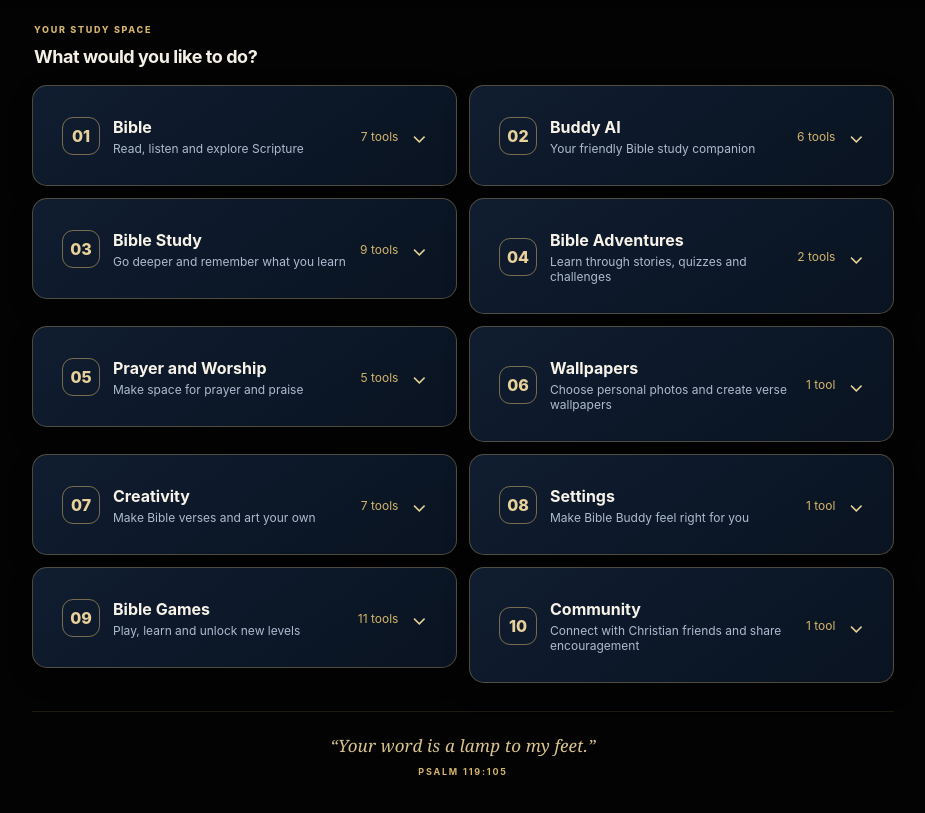
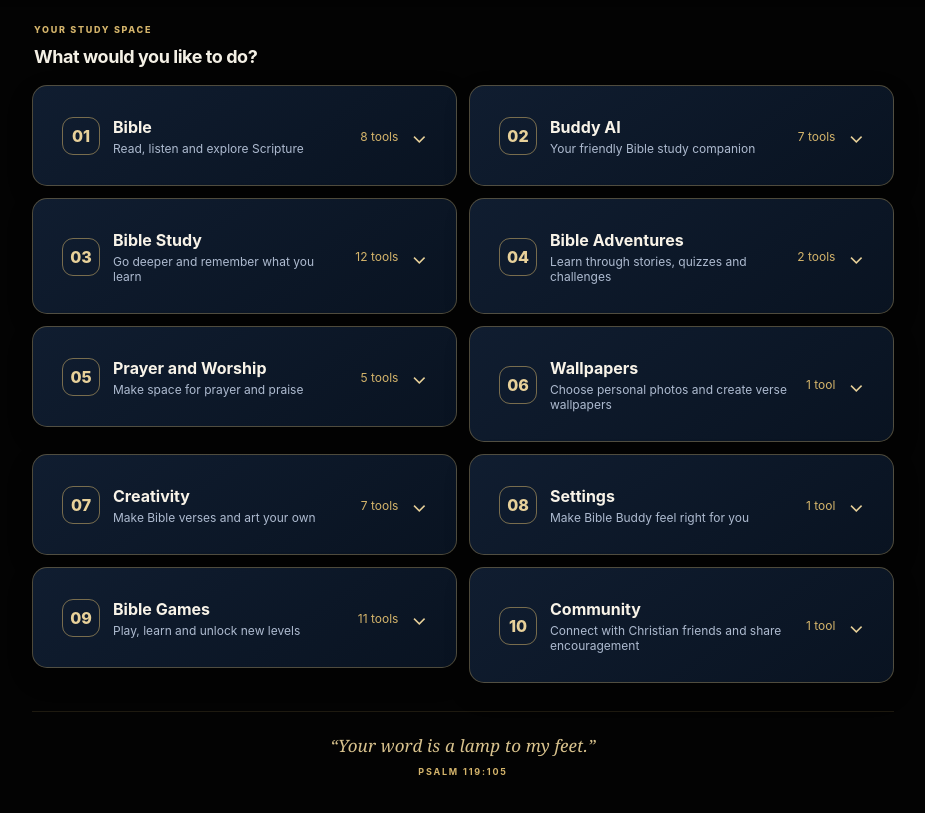
Before and after one commit to bubu854/Bible-buddy-2.0, a plain HTML site: page index.html in a window 1280 px wide. Shown: the part 820-1633 px from the top of the page, without its empty margins (177-1102 px from the left). Drawn offline with nearby package versions, Linux system fonts and the light colour scheme; no server answers.

Commit message:
Load new Bible Buddy feature pack

```diff
--- a/index.html
+++ b/index.html
@@ -126,6 +126,6 @@
 <p class="small-note" id="themeStatus" aria-live="polite">Black &amp; Gold is the default theme.</p>
 </div>
 <div class="setting-row"><div><strong>Dark appearance</strong><small>Dark appearance</small></div><label class="switch"><input type="checkbox" id="darkToggle" checked><span></span></label></div></div><div class="panel"><h3>Your saved data</h3><p class="muted">Journal entries, prayer requests and saved verses stay on this device.</p><button id="exportData" class="secondary-btn">Export my notes</button></div></section>
-</main><nav class="bottom-nav"><button data-page="home" class="nav-item active"><span>⌂</span>Home</button><button data-page="bible" class="nav-item"><span>▤</span>Bible</button><button data-page="buddy" class="nav-item"><span>✧</span>Buddy</button><button data-page="recorder" class="nav-item"><span>◉</span>Record</button><button data-page="settings" class="nav-item"><span>⚙</span>Settings</button><button data-page="community" class="nav-item"><span>◎</span>Community</button></nav><div id="toast" class="toast" role="status"></div><script src="./script.js?v=48"></script><script src="https://cdn.jsdelivr.net/npm/@supabase/supabase-js@2"></script><script src="./community.js?v=12"></script><script src="./feature-pack.js"></script><script src="./category-home.js?v=73"></script><script src="./wallpaper-photo.js"></script><script src="./theme.js?v=2"></script><script>
+</main><nav class="bottom-nav"><button data-page="home" class="nav-item active"><span>⌂</span>Home</button><button data-page="bible" class="nav-item"><span>▤</span>Bible</button><button data-page="buddy" class="nav-item"><span>✧</span>Buddy</button><button data-page="recorder" class="nav-item"><span>◉</span>Record</button><button data-page="settings" class="nav-item"><span>⚙</span>Settings</button><button data-page="community" class="nav-item"><span>◎</span>Community</button></nav><div id="toast" class="toast" role="status"></div><script src="./script.js?v=48"></script><script src="https://cdn.jsdelivr.net/npm/@supabase/supabase-js@2"></script><script src="./community.js?v=12"></script><script src="./feature-pack.js"></script><script src="./feature-five.js"></script><script src="./category-home.js?v=73"></script><script src="./wallpaper-photo.js"></script><script src="./theme.js?v=2"></script><script>
 document.addEventListener("click",function(event){var button=event.target.closest("[data-page]");if(!button)return;var target=button.getAttribute("data-page");document.querySelectorAll(".page").forEach(function(section){section.classList.toggle("active",section.id===target+"-page")});document.querySelectorAll(".nav-item").forEach(function(item){item.classList.toggle("active",item.getAttribute("data-page")===target)});window.scrollTo(0,0)} ,true);
 </script></body></html>
```
